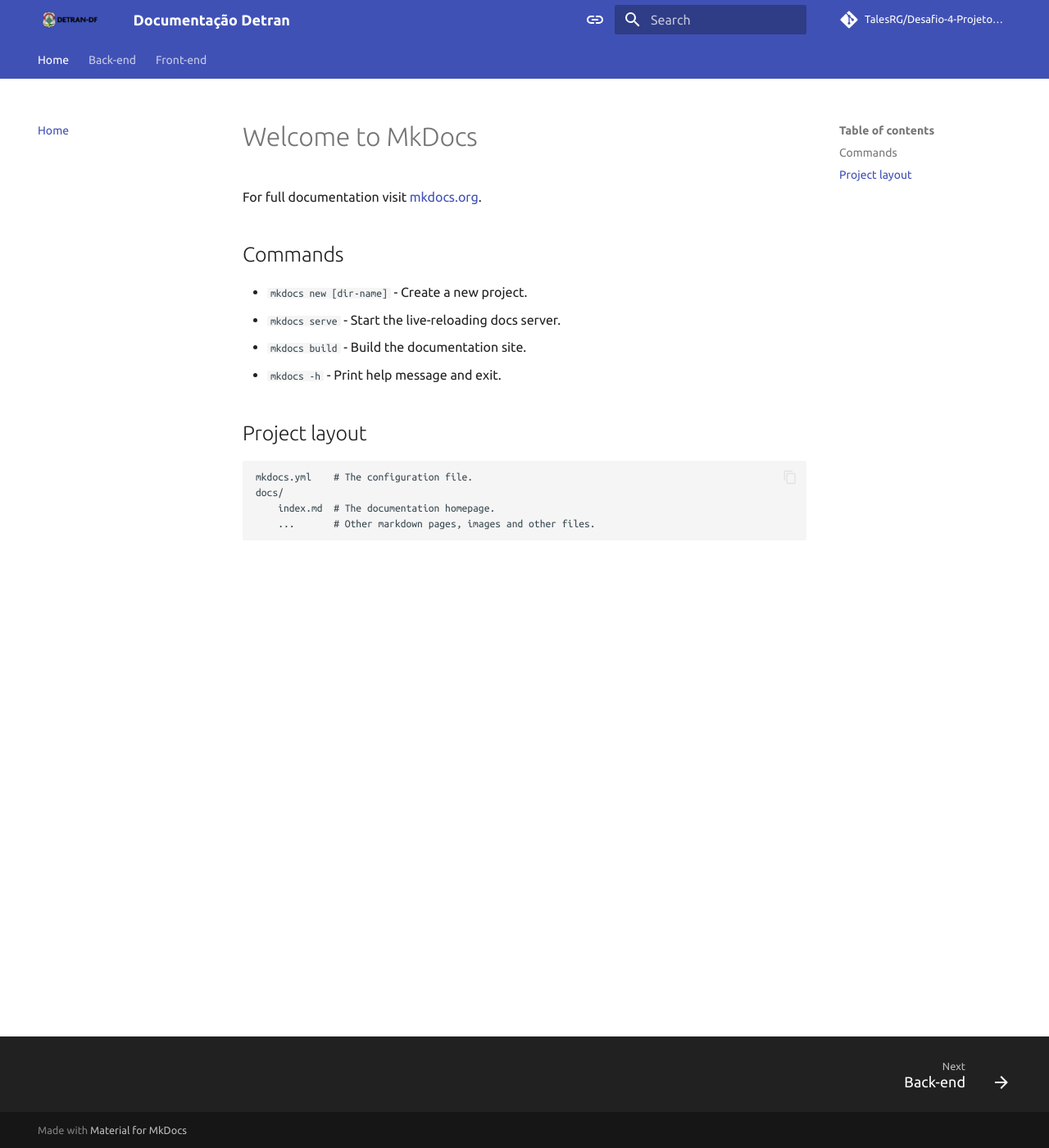
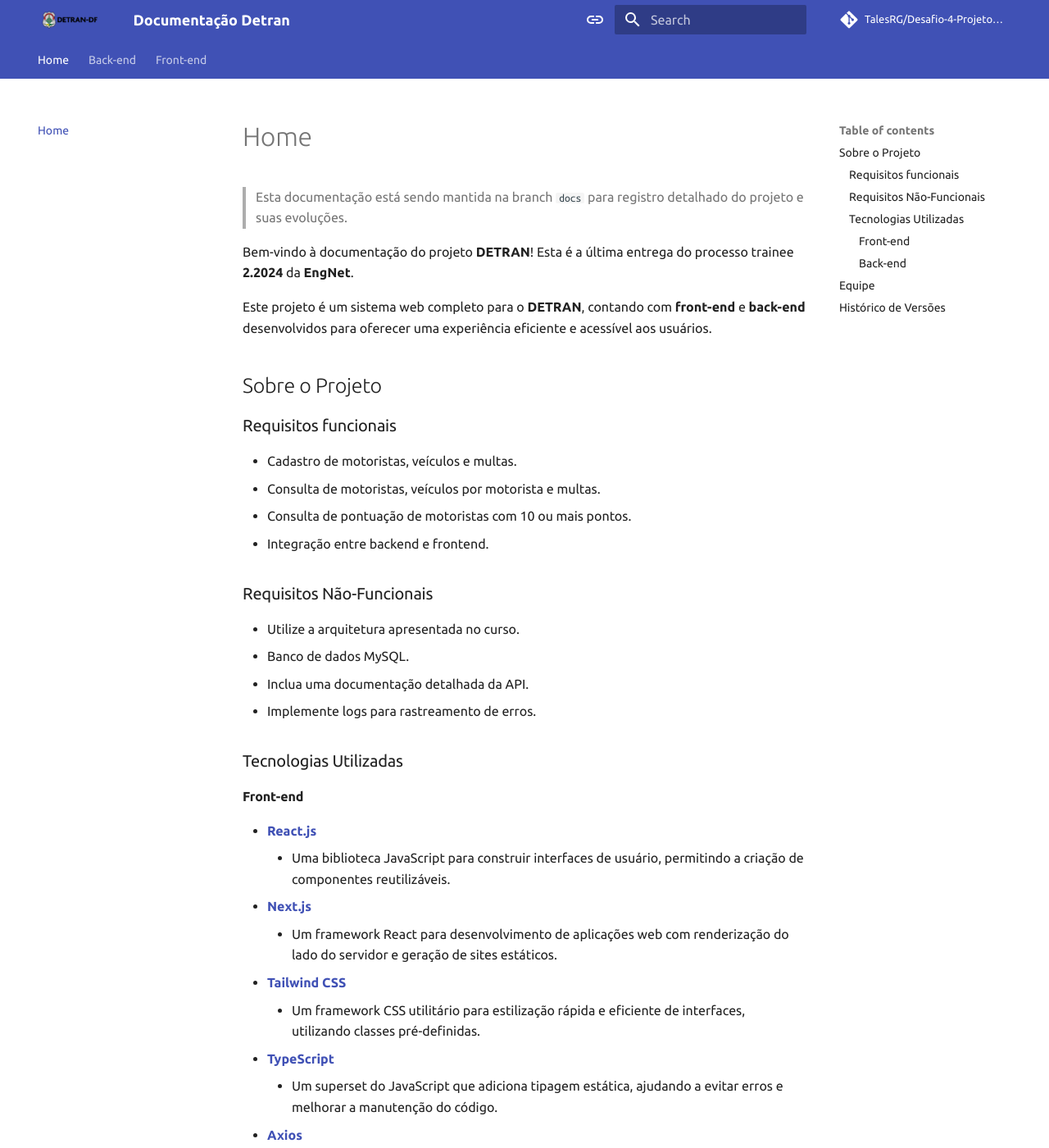
Before and after one commit to TalesRG/Desafio-4-Projeto-Final, an MkDocs documentation site: the page built from docs/index.md, in a window 1280 px wide and 1400 px high. Shown: the whole window at 82% size. Built offline with MkDocs 1.6.1 and Material for MkDocs 9.7.7, drawn with Linux system fonts in a browser that asks for light colours; comment, search, counter and statistics services are not loaded; some of the changed text lies outside the part shown.

Commit message:
feat: enhance project documentation

```diff
--- a/docs/index.md
+++ b/docs/index.md
@@ -1,17 +1,70 @@
-# Welcome to MkDocs
+# Home
 
-For full documentation visit [mkdocs.org](https://www.mkdocs.org).
+> Esta documentação está sendo mantida na branch `docs` para registro detalhado do projeto e suas evoluções.
 
-## Commands
+Bem-vindo à documentação do projeto **DETRAN**! Esta é a última entrega do processo trainee **2.2024** da **EngNet**.
 
-* `mkdocs new [dir-name]` - Create a new project.
-* `mkdocs serve` - Start the live-reloading docs server.
-* `mkdocs build` - Build the documentation site.
-* `mkdocs -h` - Print help message and exit.
+Este projeto é um sistema web completo para o **DETRAN**, contando com **front-end** e **back-end** desenvolvidos para oferecer uma experiência eficiente e acessível aos usuários.
 
-## Project layout
+## Sobre o Projeto
 
-    mkdocs.yml    # The configuration file.
-    docs/
-        index.md  # The documentation homepage.
-        ...       # Other markdown pages, images and other files.
+### Requisitos funcionais
+
+- Cadastro de motoristas, veículos e multas.
+- Consulta de motoristas, veículos por motorista e multas.
+- Consulta de pontuação de motoristas com 10 ou mais pontos.
+- Integração entre backend e frontend.
+
+### Requisitos Não-Funcionais
+
+- Utilize a arquitetura apresentada no curso.
+- Banco de dados MySQL.
+- Inclua uma documentação detalhada da API.
+- Implemente logs para rastreamento de erros.
+
+
+### Tecnologias Utilizadas
+
+#### Front-end
+
+- **[React.js](https://reactjs.org/docs/getting-started.html)**
+    - Uma biblioteca JavaScript para construir interfaces de usuário, permitindo a criação de componentes reutilizáveis.
+- **[Next.js](https://nextjs.org/docs)**
+    - Um framework React para desenvolvimento de aplicações web com renderização do lado do servidor e geração de sites estáticos.
+- **[Tailwind CSS](https://tailwindcss.com/docs)**
+    - Um framework CSS utilitário para estilização rápida e eficiente de interfaces, utilizando classes pré-definidas.
+- **[TypeScript](https://www.typescriptlang.org/docs/)**
+    - Um superset do JavaScript que adiciona tipagem estática, ajudando a evitar erros e melhorar a manutenção do código.
+- **[Axios](https://axios-http.com/docs/intro)**
+    - Uma biblioteca para fazer requisições HTTP, facilitando a comunicação com APIs.
+
+#### Back-end
+
+- **[NestJS](https://docs.nestjs.com/)**
+    - Um framework Node.js para construir aplicações server-side escaláveis e eficientes, utilizando TypeScript e inspirado no Angular.
+- **[TypeORM](https://typeorm.io/#/)**
+    - Um ORM (Object-Relational Mapper) para TypeScript e JavaScript, que facilita a interação com bancos de dados relacionais.
+- **[MySQL](https://dev.mysql.com/doc/)**
+    - Um sistema de gerenciamento de banco de dados relacional amplamente utilizado, conhecido por sua performance e confiabilidade.
+- **[Express](https://expressjs.com/en/starter/installing.html)**
+    - Um framework web minimalista para Node.js, utilizado para construir APIs e aplicações web de forma rápida e simples.
+- **[JWT](https://jwt.io/introduction)**
+    - Um padrão aberto para autenticação e troca de informações de forma segura utilizando tokens JSON.
+- **[TypeScript](https://www.typescriptlang.org/docs/)**
+    - Um superset do JavaScript que adiciona tipagem estática, ajudando a evitar erros e melhorar a manutenção do código.
+- **[Bcrypt](https://www.npmjs.com/package/bcrypt)**
+    - Uma biblioteca para hashing de senhas, garantindo a segurança das credenciais dos usuários.
+
+
+
+## Equipe
+
+| <a href="https://github.com/nanabridge" target="_blank"><img src="https://avatars.githubusercontent.com/u/195703004?v=4" alt="Ana" width="120" /></a> | <a href="https://github.com/brunobreis" target="_blank"><img src="https://avatars.githubusercontent.com/u/62809606?v=4" alt="Bruno" width="120" /></a> | <a href="https://github.com/Juniossilva173" target="_blank"><img src="https://avatars.githubusercontent.com/u/195664571?v=4" alt="Júnio" width="120" /></a> | <a href="https://github.com/talesrg" target="_blank"><img src="https://avatars.githubusercontent.com/u/70861660?v=4" alt="Tales" width="120" /></a> |
+|-----------------------------------------------------------------------------------------------------------------------------------------------------------|------------------------------------------------------------------------------------------------------------------------------------------------------------|---------------------------------------------------------------------------------------------------------------------------------------------------------------|-----------------------------------------------------------------------------------------------------------------------------------------------------------|
+| [Ana](https://github.com/nanabridge) | [Bruno](https://github.com/brunobreis) | [Júnio](https://github.com/Juniossilva173) | [Tales](https://github.com/talesrg) |
+
+## Histórico de Versões
+
+| Versão | Data       | Autor(es)                                                                                                                       | Descrição                                    |
+|--------|------------|------------------------------------------------------------------------------------------------------------------------------|------------------------------------------------|
+| `0.1`  | 22-01-2025 | [Bruno](https://github.com/brunobreis)                                                                                         | Versão inicial do documento/projeto.         |
```
